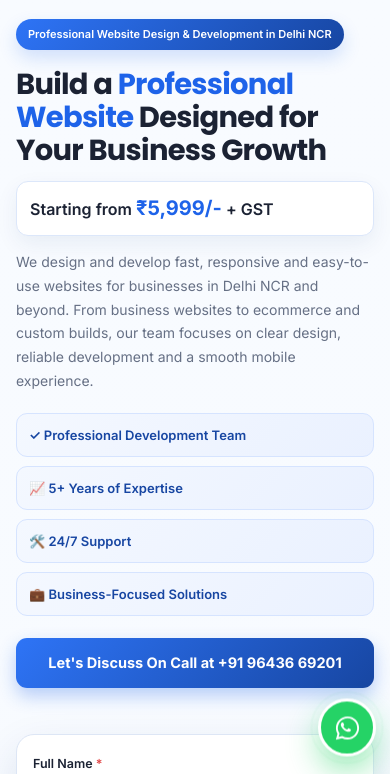
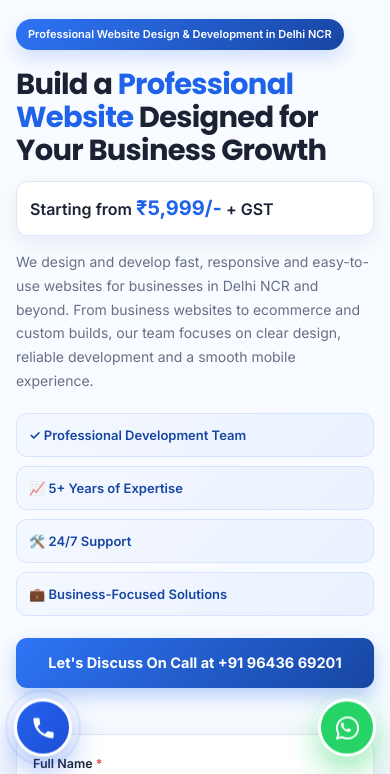
Before and after one commit to ritikraushan00/vatshayan_landing, a plain HTML site: page index.html in a window 390 px wide. Shown: the part 70-844 px from the top of the page. Drawn offline with Linux system fonts and the light colour scheme.

Commit message:
Update project

```diff
--- a/index.html
+++ b/index.html
@@ -442,6 +442,43 @@ j=d.createElement(s),dl=l!='dataLayer'?'&l='+l:'';j.async=true;j.src=
     .legal-company-points{grid-template-columns:1fr;}
   }
 
+
+  /* Mobile floating call button */
+  .float-call{display:none;}
+  @media(max-width:640px){
+    .float-call{
+      position:fixed;
+      left:14px;
+      bottom:16px;
+      z-index:60;
+      width:58px;
+      height:58px;
+      border-radius:50%;
+      background:linear-gradient(135deg,#2563eb,#1d4ed8);
+      color:#fff;
+      display:flex;
+      align-items:center;
+      justify-content:center;
+      text-decoration:none;
+      border:3px solid #fff;
+      box-shadow:0 14px 32px rgba(37,99,235,.42);
+      animation:callFloat 2.8s ease-in-out infinite;
+    }
+    .float-call::before{
+      content:"";
+      position:absolute;
+      inset:-7px;
+      border:2px solid rgba(37,99,235,.30);
+      border-radius:50%;
+      animation:callPulse 2s ease-out infinite;
+      pointer-events:none;
+    }
+    .float-call svg{width:27px;height:27px;fill:currentColor;}
+    .float-call:active{transform:scale(.94);}
+  }
+  @keyframes callFloat{0%,100%{transform:translateY(0)}50%{transform:translateY(-4px)}}
+  @keyframes callPulse{0%{transform:scale(.88);opacity:.9}100%{transform:scale(1.28);opacity:0}}
+
 </style>
 <script type="application/ld+json">
 {
@@ -835,6 +872,10 @@ height="0" width="0" style="display:none;visibility:hidden"></iframe></noscript>
   </div>
 </div>
 
+
+<a href="tel:+919643669201" class="float-call" aria-label="Call Vatshayan Technologies" title="Call Now">
+  <svg viewBox="0 0 24 24" aria-hidden="true"><path d="M6.62 10.79a15.464 15.464 0 0 0 6.59 6.59l2.2-2.2a1 1 0 0 1 1.02-.24c1.12.37 2.33.57 3.57.57a1 1 0 0 1 1 1V20a1 1 0 0 1-1 1C10.61 21 3 13.39 3 4a1 1 0 0 1 1-1h3.5a1 1 0 0 1 1 1c0 1.25.2 2.45.57 3.57a1 1 0 0 1-.25 1.02l-2.2 2.2z"/></svg>
+</a>
 <a href="https://wa.me/919643669201?text=Hello%20Vatshayan%20Technologies%2C%20I%20want%20to%20discuss%20a%20website%20project." class="float-wa" aria-label="Chat on WhatsApp" target="_blank" rel="noopener"><svg viewBox="0 0 32 32" aria-hidden="true"><path d="M19.11 17.21c-.27-.14-1.59-.78-1.84-.87-.25-.09-.43-.14-.61.14-.18.27-.7.87-.86 1.05-.16.18-.32.2-.59.07-.27-.14-1.15-.42-2.19-1.35-.81-.72-1.36-1.61-1.52-1.88-.16-.27-.02-.42.12-.55.12-.12.27-.32.41-.48.14-.16.18-.27.27-.46.09-.18.05-.34-.02-.48-.07-.14-.61-1.47-.84-2.01-.22-.53-.45-.46-.61-.47h-.52c-.18 0-.48.07-.73.34-.25.27-.96.94-.96 2.29s.98 2.65 1.12 2.83c.14.18 1.93 2.95 4.68 4.14.65.28 1.16.45 1.56.58.66.21 1.25.18 1.72.11.52-.08 1.59-.65 1.82-1.28.23-.63.23-1.17.16-1.28-.07-.11-.25-.18-.52-.32zM16.03 3.2c-7.05 0-12.78 5.72-12.78 12.77 0 2.25.59 4.45 1.7 6.39L3.14 29l6.8-1.78a12.72 12.72 0 0 0 6.08 1.55h.01c7.04 0 12.77-5.73 12.77-12.78 0-3.41-1.33-6.62-3.74-9.03A12.7 12.7 0 0 0 16.03 3.2zm0 23.41h-.01a10.6 10.6 0 0 1-5.4-1.48l-.39-.23-4.04 1.06 1.08-3.94-.25-.4a10.61 10.61 0 1 1 9.01 4.99z"/></svg><span class="wa-label">Chat with us</span></a>
 
 
```
